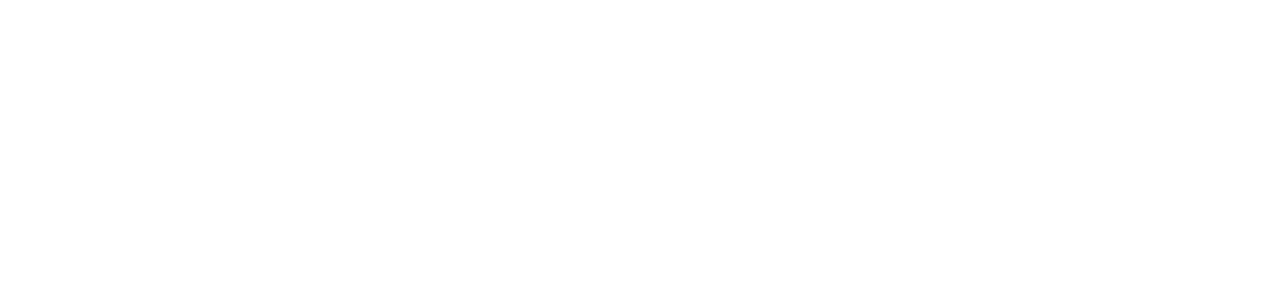
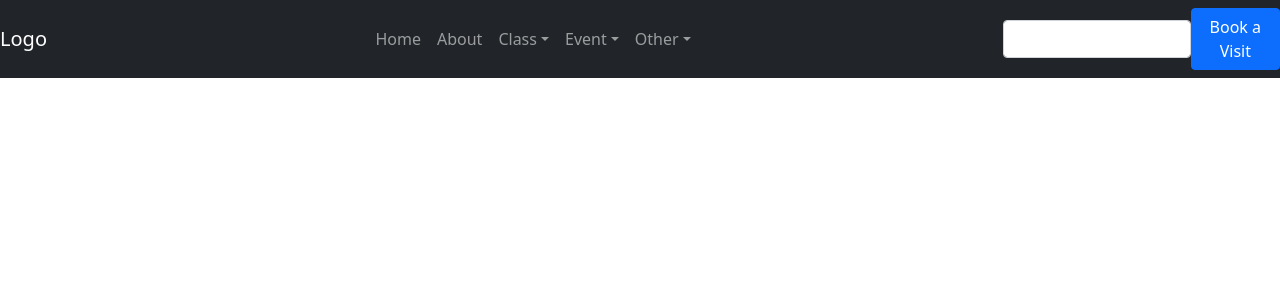
Before and after one commit to theMVPshop/edukids, a React (Create React App) app in the folder edukids/: page /Event in a window 1280 px wide. Shown: the top 300 px of the page. Built offline with nearby package versions, Linux system fonts and the light colour scheme.

Commit message:
Lance's Update

```diff
--- a/edukids/src/components/Events.js
+++ b/edukids/src/components/Events.js
@@ -1,10 +1,11 @@
 import React from 'react';
+import Header from './Header';
 
 const Event = () => {
 
     return (
         <div>
-
+           <Header></Header>
 
         </div>
     );
--- a/edukids/src/components/Header.js
+++ b/edukids/src/components/Header.js
@@ -1,12 +1,50 @@
 import React from 'react';
+import { Container, Nav, Navbar, NavDropdown, Form, FormControl, Button } from 'react-bootstrap';
+
 
 const Header = () => {
 
     return (
-        <div>
+        <div className="App">
+        <Navbar bg="dark" variant="dark"
+            sticky="top" expand="lg">
+        <Navbar.Brand href="home" className="justify-content-start" >Logo</Navbar.Brand>
 
+            <Container>
+                <Container>
+                <Nav className="justify-content-center">
 
-        </div>
+                        <Nav.Link href="home">Home</Nav.Link>
+                        <Nav.Link href="about">About</Nav.Link>
+                        <NavDropdown title="Class">
+                            <NavDropdown.Item href="class/stuff">Stuff</NavDropdown.Item>
+                            <NavDropdown.Item href="class/stuff">Stuff</NavDropdown.Item>
+                            <NavDropdown.Item href="class/stuff">Stuff</NavDropdown.Item>
+                        </NavDropdown>
+                        <NavDropdown title="Event">
+                            <NavDropdown.Item href="event/stuff">Stuff</NavDropdown.Item>
+                            <NavDropdown.Item href="event/stuff">Stuff</NavDropdown.Item>
+                            <NavDropdown.Item href="event/stuff">Stuff</NavDropdown.Item>
+                        </NavDropdown>
+                        <NavDropdown title="Other">
+                            <NavDropdown.Item href="other/stuff">Stuff</NavDropdown.Item>
+                            <NavDropdown.Item href="other/stuff">Stuff</NavDropdown.Item>
+                            <NavDropdown.Item href="other/stuff">Stuff</NavDropdown.Item>
+                        </NavDropdown>
+                </Nav>
+                </Container>
+            </Container>
+            <Form className="d-flex">
+                <FormControl
+                    type="search"
+                    placeholder= ""
+                    className="mr-2"
+                    aria-label="Search"
+                />
+            </Form>
+            <Button> Book a Visit </Button>
+        </Navbar>
+      </div>
     );
 
 };
--- /dev/null
+++ b/package.json
@@ -0,0 +1,3 @@
+{
+
+}
```
